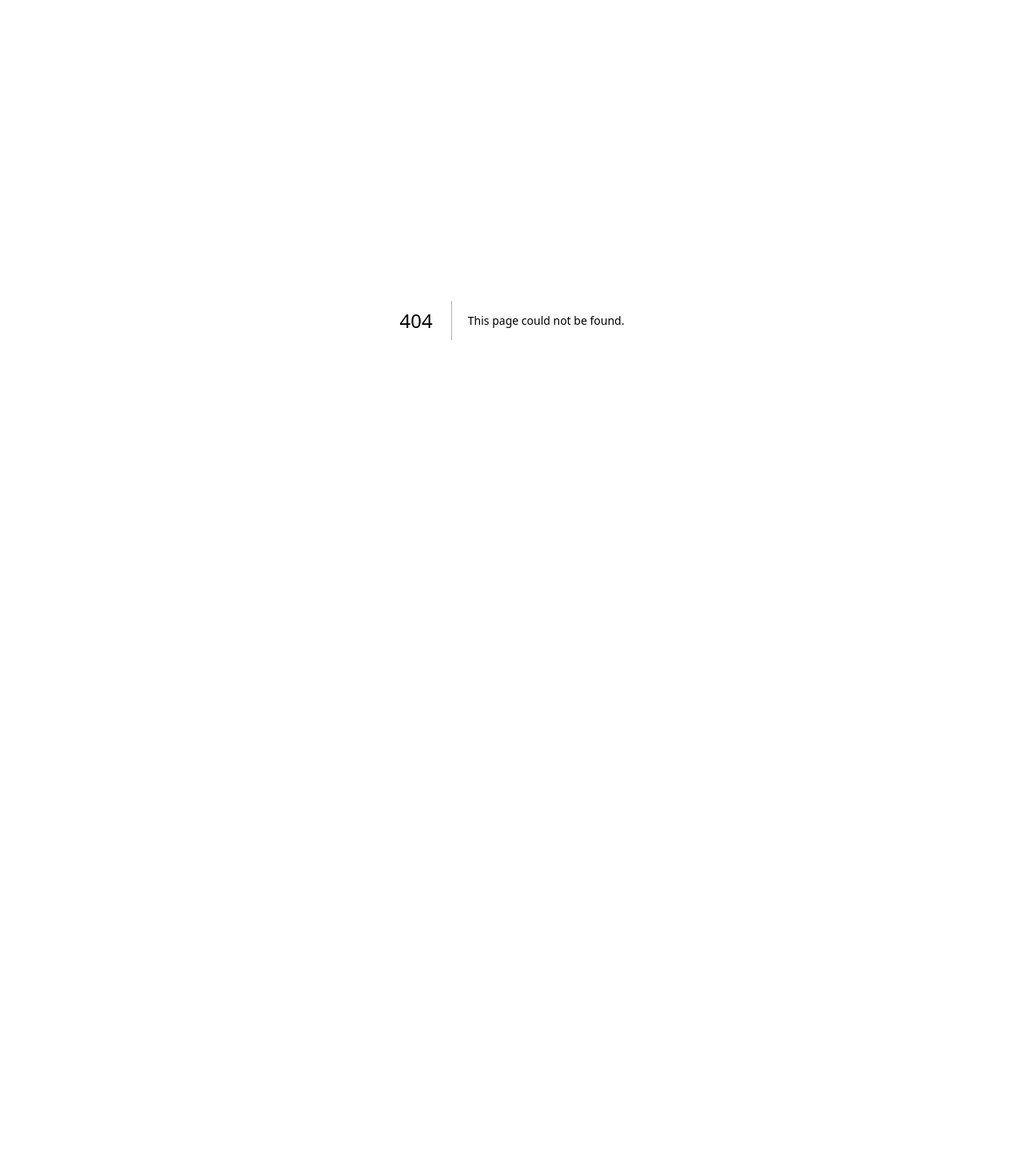
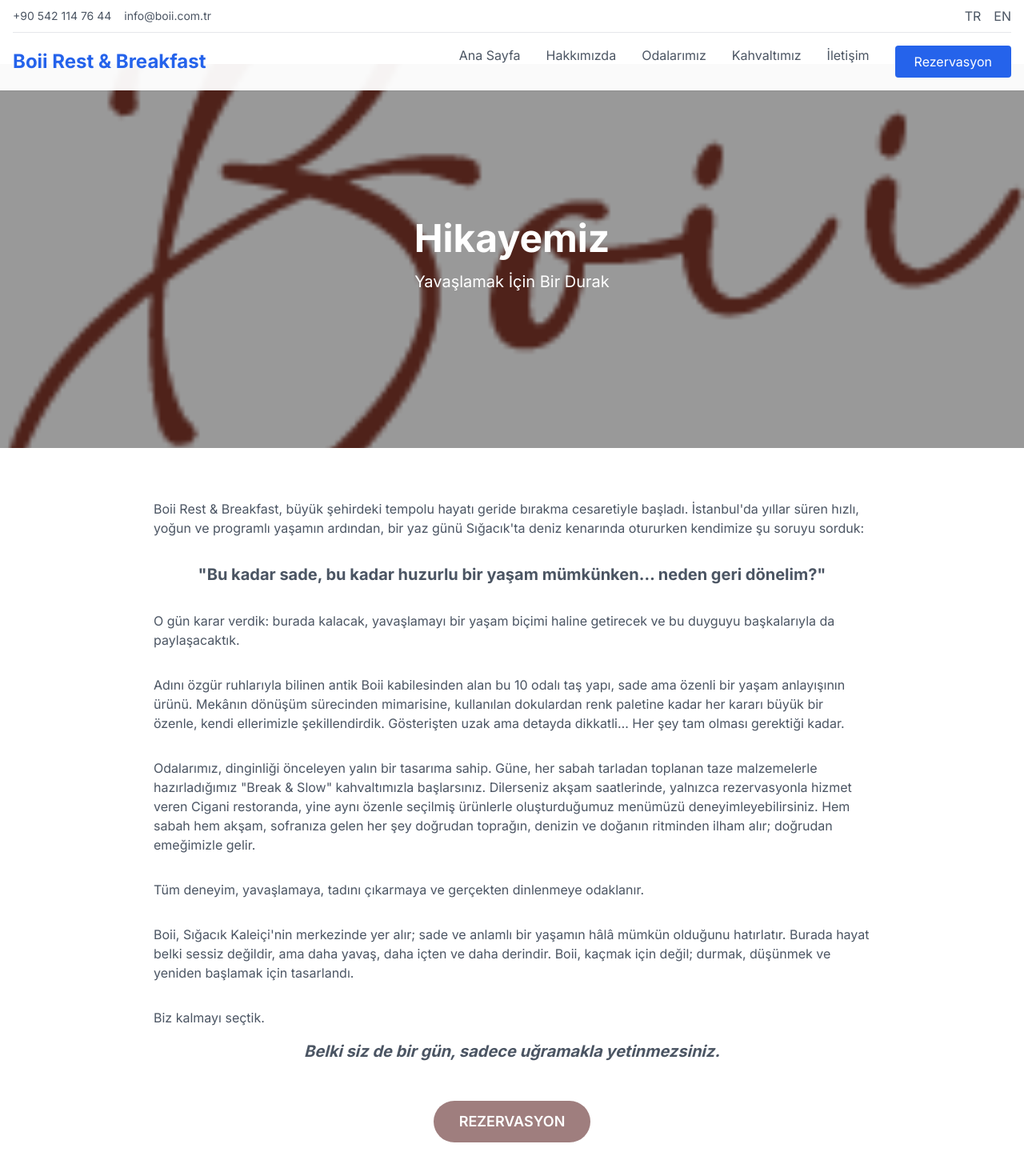
Before and after one commit to gizemDeneme/boii-website, a Next.js app: page /hikayemiz in a window 1280 px wide. Before the commit this address had no page. Shown: the top 1470 px of the page at 80% size. Before the commit the page ends 800 px from the top, so only its background shows below. Built offline with nearby package versions, Linux system fonts and the light colour scheme.

Commit message:
refactor: rename hakkimizda route to hikayemiz

```diff
--- /dev/null
+++ b/app/hikayemiz/page.tsx
@@ -0,0 +1,90 @@
+import Image from 'next/image';
+import Header from '../../components/Header';
+import Footer from '../../components/Footer';
+
+export default function Hikayemiz() {
+  return (
+    <>
+      <Header />
+      <main className="pt-20">
+        {/* Hero Section */}
+        <section className="relative h-[60vh]">
+          <Image
+            src="/images/about-image.jpg"
+            alt="Boii Sığacık"
+            fill
+            className="object-cover"
+            priority
+          />
+          <div className="absolute inset-0 bg-black bg-opacity-40 flex items-center justify-center">
+            <div className="text-center text-white">
+              <h1 className="text-5xl font-bold mb-4">Hikayemiz</h1>
+              <p className="text-xl">Yavaşlamak İçin Bir Durak</p>
+            </div>
+          </div>
+        </section>
+
+        {/* Content Section */}
+        <section className="py-16 px-4">
+          <div className="container mx-auto max-w-4xl">
+            <div className="prose prose-lg mx-auto">
+              <p className="text-gray-600 mb-8">
+                Boii Rest & Breakfast, büyük şehirdeki tempolu hayatı geride bırakma cesaretiyle başladı.
+                İstanbul'da yıllar süren hızlı, yoğun ve programlı yaşamın ardından, bir yaz günü Sığacık'ta
+                deniz kenarında otururken kendimize şu soruyu sorduk:
+              </p>
+
+              <p className="text-gray-600 mb-8 text-center font-bold text-xl">
+                "Bu kadar sade, bu kadar huzurlu bir yaşam mümkünken… neden geri dönelim?"
+              </p>
+
+              <p className="text-gray-600 mb-8">
+                O gün karar verdik: burada kalacak, yavaşlamayı bir yaşam biçimi haline getirecek ve
+                bu duyguyu başkalarıyla da paylaşacaktık.
+              </p>
+
+              <p className="text-gray-600 mb-8">
+                Adını özgür ruhlarıyla bilinen antik Boii kabilesinden alan bu 10 odalı taş yapı, sade
+                ama özenli bir yaşam anlayışının ürünü.
+                Mekânın dönüşüm sürecinden mimarisine, kullanılan dokulardan renk paletine kadar her kararı büyük bir özenle, kendi ellerimizle şekillendirdik.
+                Gösterişten uzak ama detayda dikkatli… Her şey tam olması gerektiği kadar.
+              </p>
+
+              <p className="text-gray-600 mb-8">
+                Odalarımız, dinginliği önceleyen yalın bir tasarıma sahip.
+                Güne, her sabah tarladan toplanan taze malzemelerle hazırladığımız "Break & Slow" kahvaltımızla başlarsınız.
+                Dilerseniz akşam saatlerinde, yalnızca rezervasyonla hizmet veren Cigani restoranda, yine aynı özenle seçilmiş ürünlerle oluşturduğumuz menümüzü deneyimleyebilirsiniz.
+                Hem sabah hem akşam, sofranıza gelen her şey doğrudan toprağın, denizin ve doğanın ritminden ilham alır; doğrudan emeğimizle gelir.
+              </p>
+
+              <p className="text-gray-600 mb-8">
+                Tüm deneyim, yavaşlamaya, tadını çıkarmaya ve gerçekten dinlenmeye odaklanır.
+              </p>
+
+              <p className="text-gray-600 mb-8">
+                Boii, Sığacık Kaleiçi'nin merkezinde yer alır; sade ve anlamlı bir yaşamın hâlâ mümkün olduğunu hatırlatır.
+                Burada hayat belki sessiz değildir, ama daha yavaş, daha içten ve daha derindir.
+                Boii, kaçmak için değil; durmak, düşünmek ve yeniden başlamak için tasarlandı.
+              </p>
+
+              <p className="text-gray-600 mb-4">
+                Biz kalmayı seçtik.
+              </p>
+
+              <p className="text-gray-600 mb-12 text-center font-bold italic text-xl">
+                Belki siz de bir gün, sadece uğramakla yetinmezsiniz.
+              </p>
+
+              <div className="text-center">
+                <button className="bg-[#9F7E7E] text-white px-8 py-3 rounded-full text-lg font-semibold hover:bg-opacity-90 transition-all">
+                  REZERVASYON
+                </button>
+              </div>
+            </div>
+          </div>
+        </section>
+      </main>
+      <Footer />
+    </>
+  );
+}
```
